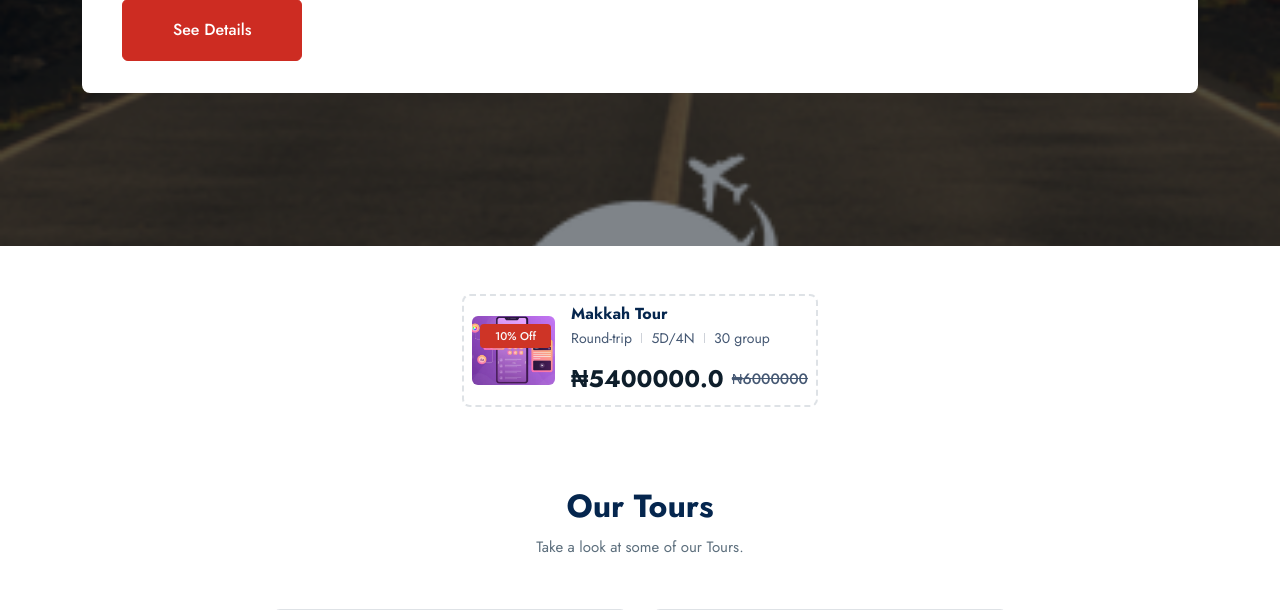
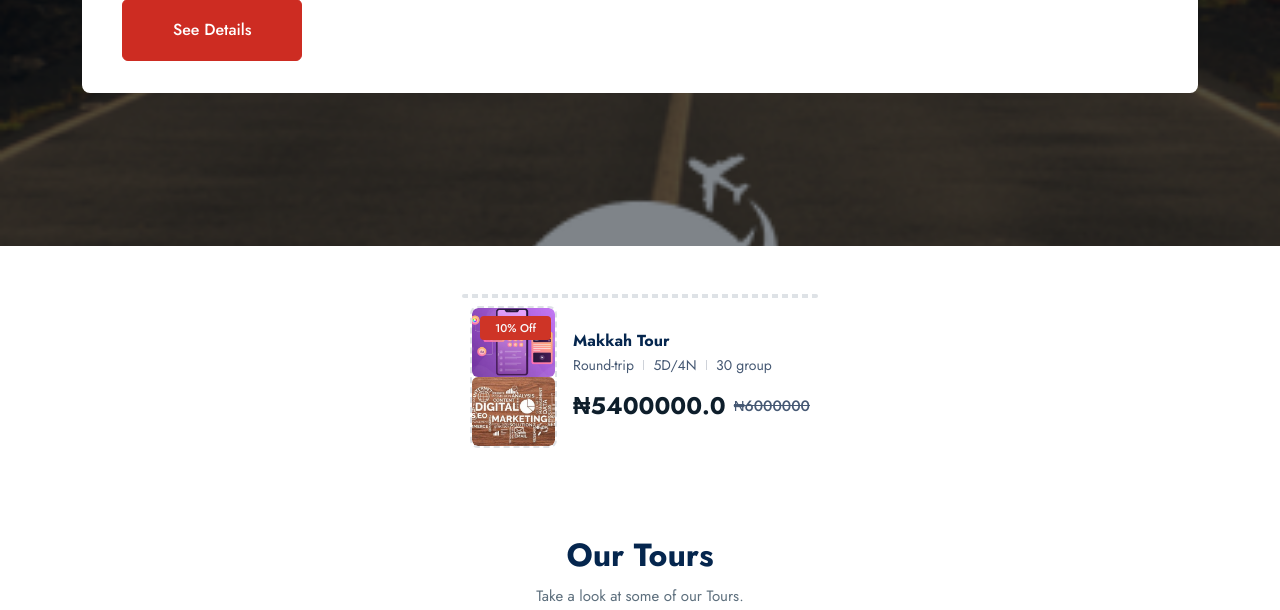
Before and after one commit to khallypha-10/bilahid, a Django app: page / in a window 1280 px wide. Shown: the part 404-1014 px from the top of the page. Run offline with Django 4.2, Linux system fonts and the light colour scheme; data comes from the database, SQL or seed files in the repository; parts of the project's set-up code (start-up, migrations or seed data) failed here and were passed over; some libraries are stand-ins or nearby versions.

Commit message:
changed bedug to false modified the ome page tours discount section fixed the error if no images are attached

```diff
--- a/bilahid/settings.py
+++ b/bilahid/settings.py
@@ -29,7 +29,7 @@ environ.Env.read_env(os.path.join(BASE_DIR, '.env'))
 SECRET_KEY = env('SECRET_KEY')
 
 # SECURITY WARNING: don't run with debug turned on in production!
-DEBUG = True
+DEBUG = False
 
 CSRF_TRUSTED_ORIGINS = env.list('CSRF_TRUSTED_ORIGINS')
 ALLOWED_HOSTS = env.list('ALLOWED_HOSTS')
--- a/templates/home.html
+++ b/templates/home.html
@@ -208,14 +208,15 @@
 
 					<div class="col-xl-4 col-lg-4 col-md-6 col-sm-12">
 						<div class="pop-touritems">
-							<a href="#" class="card rounded-3 border br-dashed border-2 m-0">
+							<a href="{% url 'tour-detail' tour.slug %}" class="card rounded-3 border br-dashed border-2 m-0">
 								<div class="offers-container d-flex align-items-center justify-content-start p-2">
 									<div class="offers-flex position-relative">
 										<div class="offer-tags position-absolute start-0 top-0 mt-2 ms-2"><span
 												class="label text-light bg-danger fw-medium">{{tour.discount}}% Off</span></div>
-										<div class="offers-pic"><img src="{{tour.image_1.url}}" class="img-fluid rounded" width="110" alt="">
+										<div class="offers-pic"><img src="{{tour.image_1.url}}" class="img-fluid rounded" width="110" alt="">{% if tour.image_2 %}<img src="{{tour.image_2.url}}" class="img-fluid rounded" width="110" alt="">{% endif %}
 										</div>
 									</div>
+									<a href="{% url 'tour-detail' tour.slug %}">
 									<div class="offers-captions ps-3">
 										<h4 class="city fs-6 m-0 fw-bold">
 											<span>{{tour.name|title}}</span>
@@ -232,6 +233,7 @@
 													<div class="text-muted-2 fw-medium text-decoration-line-through ms-2">₦{{tour.price}}</div>
 										</div>
 									</div>
+								</a>
 								</div>
 							</a>
 						</div>
```
Also changed, not shown: templates/tour-detail.html (+11 -0 lines).
